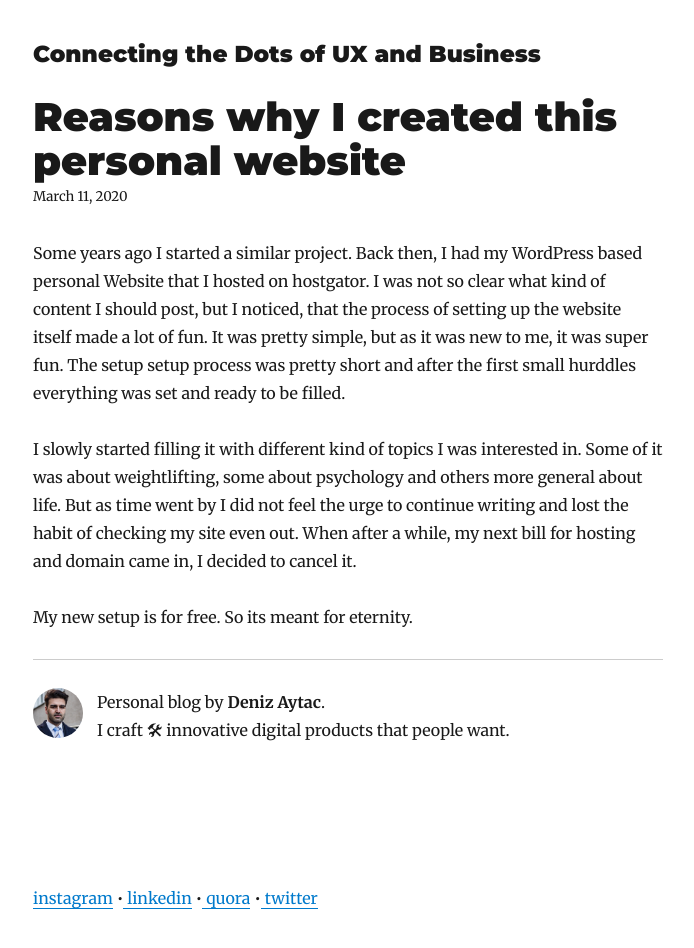
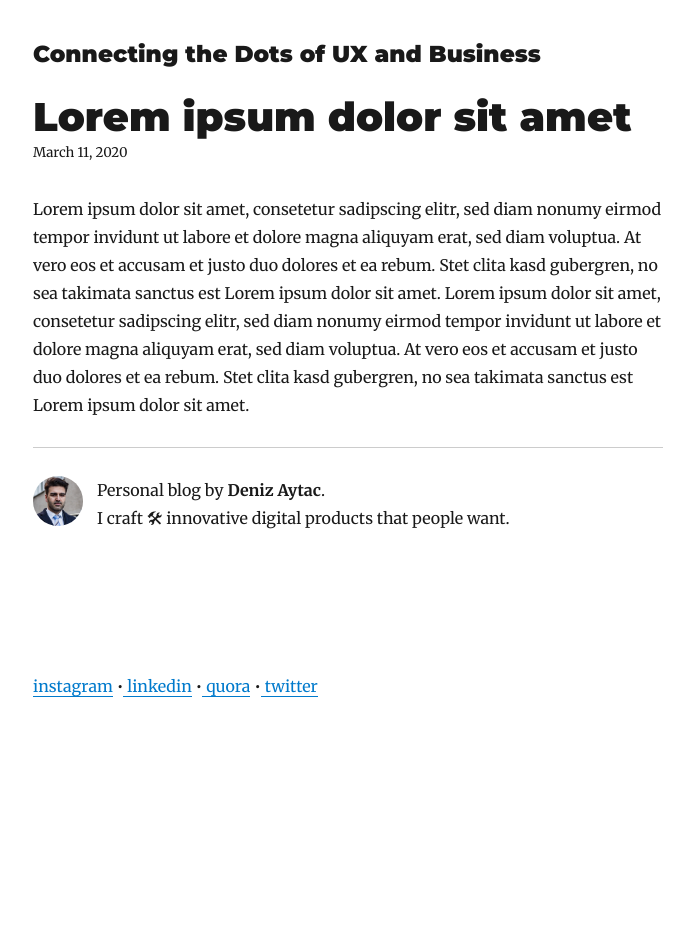
Before and after one commit to denizaytac/blog, a Gatsby site: page /reasons/ in a window 1280 px wide. Shown: the whole page, without its empty margins (292-986 px from the left). After the commit the page ends 800 px from the top, so only its background shows below. Built offline with nearby package versions, Linux system fonts and the light colour scheme; Gatsby itself is replaced by a stand-in of ours; some packages are replaced by stand-ins of ours.

Commit message:
Placeholder for first post

```diff
--- a/content/blog/reasons/index.md
+++ b/content/blog/reasons/index.md
@@ -1,10 +1,6 @@
 ---
-title: "Reasons why I created this personal website"
+title: "Lorem ipsum dolor sit amet"
 date: "2020-03-11T22:13:03.284Z"
-description: "This is not my first time. I did a mistake and now I am fixing this. Forever."
+description: "consetetur sadipscing elitr"
 ---
-Some years ago I started a similar project. Back then, I had my WordPress based personal Website that I hosted on hostgator. I was not so clear what kind of content I should post, but I noticed, that the process of setting up the website itself made a lot of fun. It was pretty simple, but as it was new to me, it was super fun. The setup setup process was pretty short and after the first small hurddles everything was set and ready to be filled.
-
-I slowly started filling it with different kind of topics I was interested in. Some of it was about weightlifting, some about psychology and others more general about life. But as time went by I did not feel the urge to continue writing and lost the habit of checking my site even out. When after a while, my next bill for hosting and domain came in, I decided to cancel it.
-
-My new setup is for free. So its meant for eternity.
+Lorem ipsum dolor sit amet, consetetur sadipscing elitr, sed diam nonumy eirmod tempor invidunt ut labore et dolore magna aliquyam erat, sed diam voluptua. At vero eos et accusam et justo duo dolores et ea rebum. Stet clita kasd gubergren, no sea takimata sanctus est Lorem ipsum dolor sit amet. Lorem ipsum dolor sit amet, consetetur sadipscing elitr, sed diam nonumy eirmod tempor invidunt ut labore et dolore magna aliquyam erat, sed diam voluptua. At vero eos et accusam et justo duo dolores et ea rebum. Stet clita kasd gubergren, no sea takimata sanctus est Lorem ipsum dolor sit amet.
```
